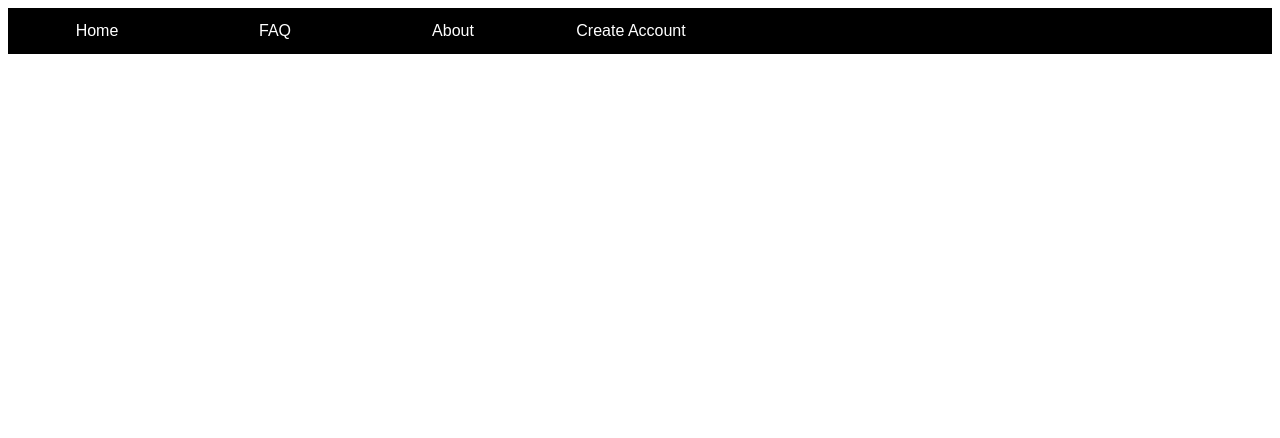
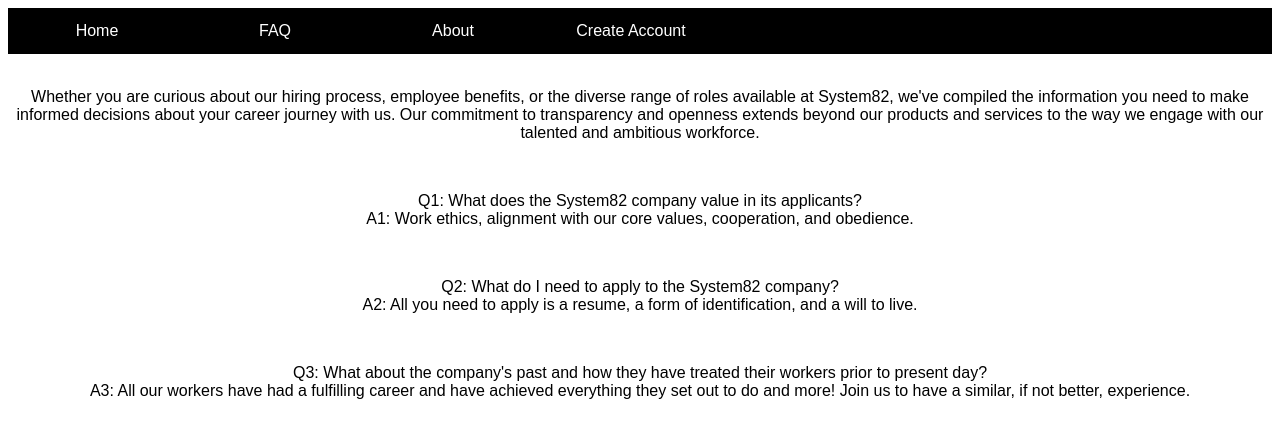
Before and after one commit to fiorittoev/system82, a plain HTML site: page NavBarLinks/FAQ.html in a window 1280 px wide. Drawn offline with Linux system fonts and the light colour scheme.

Commit message:
FAQ TEMP TEXT

```diff
--- a/NavBarLinks/FAQ.html
+++ b/NavBarLinks/FAQ.html
@@ -12,6 +12,31 @@
     <li><a href="./CreateAccount.html">Create Account</a>
 </ul>
 <body>
-
+    <br>
+    <p>
+        Whether you are curious about our hiring process, employee benefits, or the diverse range of roles available at
+        System82, we've compiled the information you need to make informed decisions about your career journey with us.
+        Our commitment to transparency and openness extends beyond our products and services to the way we engage with
+        our talented and ambitious workforce.
+    </p>
+    <br>
+    <p>
+        Q1: What does the System82 company value in its applicants?
+        <br>
+        A1: Work ethics, alignment with our core values, cooperation, and obedience.
+    </p>
+    <br>
+    <p>
+        Q2: What do I need to apply to the System82 company?
+        <br>
+        A2: All you need to apply is a resume, a form of identification, and a will to live.
+    </p>
+    <br>
+    <p>
+        Q3: What about the company's past and how they have treated their workers prior to present day?
+        <br>
+        A3: All our workers have had a fulfilling career and have achieved everything they set out to do and more!
+        Join us to have a similar, if not better, experience.
+    </p>
 </body>
 </html>
```
